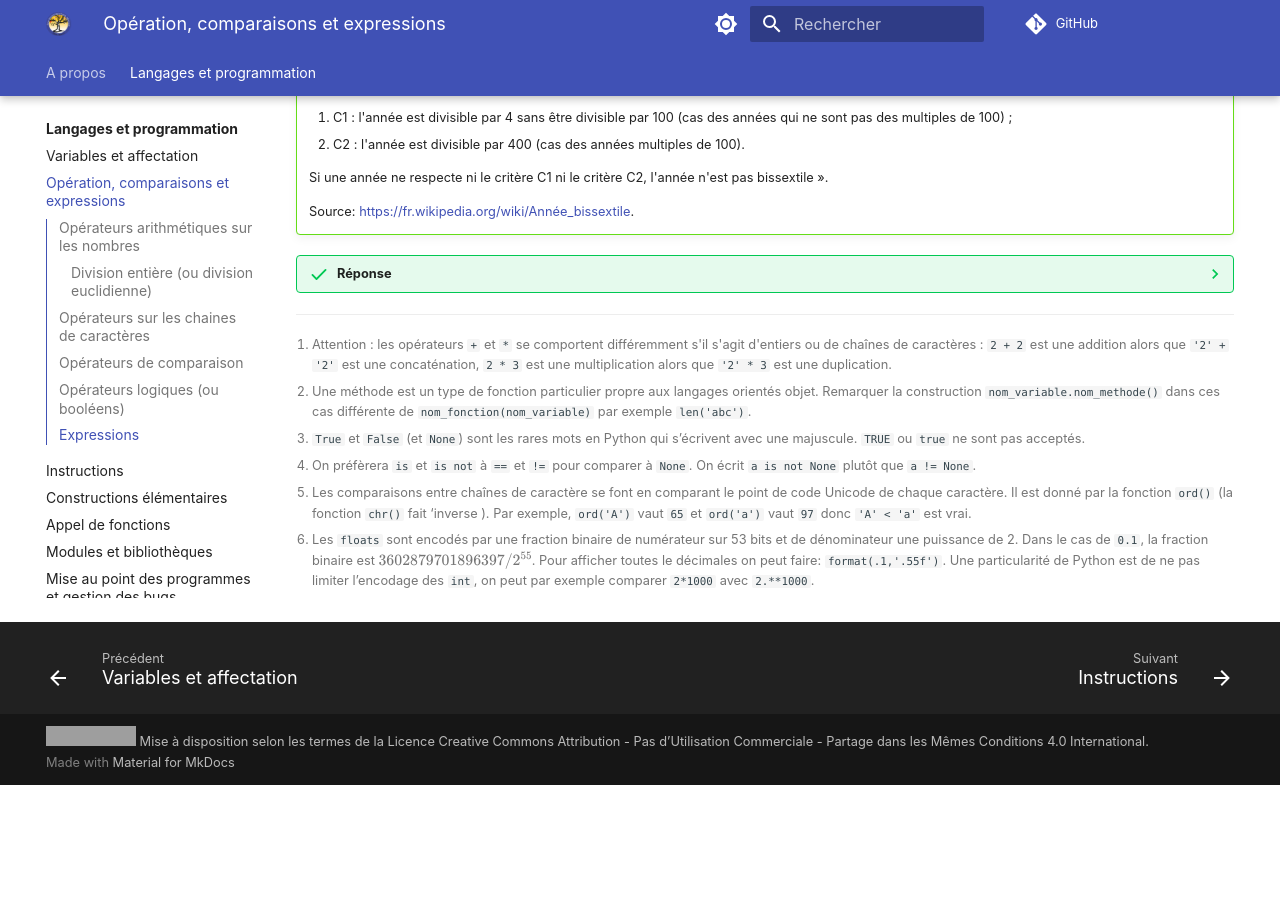
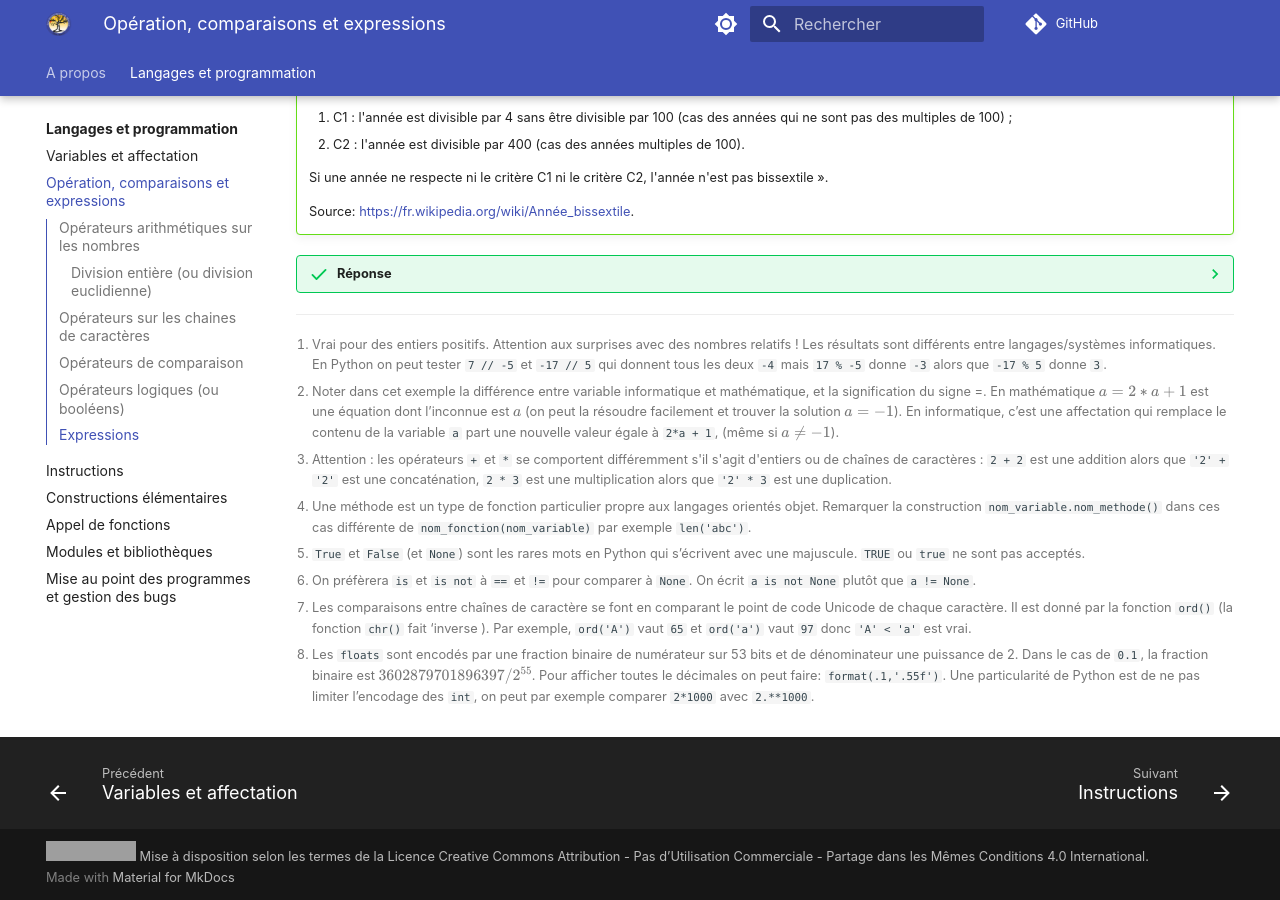
Before and after one commit to fab-perez/NSI-1, an MkDocs documentation site: the page built from docs/langages-et-programmation/2-operations-comparaisons-expressions.md, in a window 1280 px wide and 900 px high, scrolled down 6621 px. Built offline with MkDocs 1.6.1 and Material for MkDocs 9.7.7, drawn with Linux system fonts in a browser that asks for light colours; emoji names are drawn with the system emoji font; comment, search, counter and statistics services are not loaded; before the commit the page ends 7406 px from its top, so only the background shows below that; grey boxes are pictures that could not be loaded.

Commit message:
Add files via upload

````diff
--- a/docs/langages-et-programmation/2-operations-comparaisons-expressions.md
+++ b/docs/langages-et-programmation/2-operations-comparaisons-expressions.md
@@ -101,9 +101,9 @@
 >>> chaine1 = 'hello'
 >>> chaine2 = "world"
 ```
-Pour les chaînes de caractères, deux opérations sont possibles, l'addition et la multiplication [^1]:
+Pour les chaînes de caractères, deux opérations sont possibles, l'addition et la multiplication [^3]:
 
-[^1]:
+[^3]:
   Attention : les opérateurs `+` et `*` se comportent différemment s'il s'agit d'entiers ou de chaînes de caractères : `2 + 2` est une addition alors que `'2' + '2'` est une concaténation, `2 * 3` est une multiplication alors que  `'2' * 3` est une duplication.
 
 - L'opérateur d'addition « `+` » **concatène** (assemble) deux chaînes de caractères.
@@ -160,9 +160,9 @@
 >>> "Py" not in "python"
 True
 ```
-Il existe de nombreuses méthodes[^2] pour traiter les chaines de caractères, en voilà quelques exemples :
+Il existe de nombreuses méthodes[^4] pour traiter les chaines de caractères, en voilà quelques exemples :
 
-[^2]: Une méthode est un type de fonction particulier propre aux langages orientés objet. Remarquer la construction `nom_variable.nom_methode()` dans ces cas différente de `nom_fonction(nom_variable)` par exemple `len('abc')`.
+[^4]: Une méthode est un type de fonction particulier propre aux langages orientés objet. Remarquer la construction `nom_variable.nom_methode()` dans ces cas différente de `nom_fonction(nom_variable)` par exemple `len('abc')`.
 
 
 |fonction|description|exemple|
@@ -176,9 +176,9 @@
 
 
 ## Opérateurs de comparaison
-Les opérations mathématiques de comparaison peuvent être effectuées sur des valeurs. Le résultat est un booléen (de type `bool`) égal à `True` ou `False`[^3] .
+Les opérations mathématiques de comparaison peuvent être effectuées sur des valeurs. Le résultat est un booléen (de type `bool`) égal à `True` ou `False`[^5] .
 
-[^3]: `True` et `False` (et `None`) sont les rares mots en Python qui s’écrivent avec une majuscule. `TRUE` ou `true` ne sont pas acceptés.
+[^5]: `True` et `False` (et `None`) sont les rares mots en Python qui s’écrivent avec une majuscule. `TRUE` ou `true` ne sont pas acceptés.
 
 !!! tip inline end "PEP-8"
     Entourer les opérateurs (`==`, `!=`, `>=`, etc.) d'un espace avant et d'un espace après.
@@ -215,9 +215,9 @@
 >>> 4 < a > 2
 True
 ```
-On peut aussi comparer les chaines de caractères par ordre lexicographique, c’est-à-dire que l’on commence par comparer les deux premiers caractères de chacune des deux chaînes, puis en cas d’égalité on s’intéresse au second, et ainsi de suite comme dans un dictionnaire. Attention aux majuscules et aux nombres  [^5]:
+On peut aussi comparer les chaines de caractères par ordre lexicographique, c’est-à-dire que l’on commence par comparer les deux premiers caractères de chacune des deux chaînes, puis en cas d’égalité on s’intéresse au second, et ainsi de suite comme dans un dictionnaire. Attention aux majuscules et aux nombres  [^7]:
 
-[^5]: Les comparaisons entre chaînes de caractère se font en comparant le point de code Unicode de chaque caractère. Il est donné par la fonction `ord()` (la fonction `chr()` fait ‘inverse ). Par exemple, `ord('A')` vaut `65` et `ord('a')` vaut `97` donc `'A' < 'a'` est vrai.
+[^7]: Les comparaisons entre chaînes de caractère se font en comparant le point de code Unicode de chaque caractère. Il est donné par la fonction `ord()` (la fonction `chr()` fait ‘inverse ). Par exemple, `ord('A')` vaut `65` et `ord('a')` vaut `97` donc `'A' < 'a'` est vrai.
 
 ```py
 >>> 'aa'>'ab'
````
Also changed, not shown: other parts of docs/langages-et-programmation/2-operations-comparaisons-expressions.md (+4 -4 lines), docs/langages-et-programmation/1-variables-affectation.md (+3 -3 lines).
